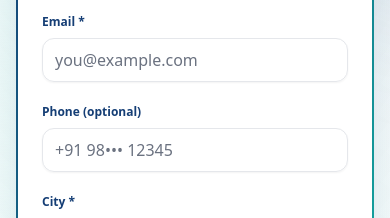
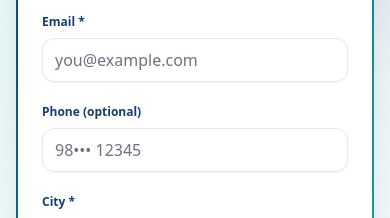
Before and after one commit to ZePaw-ORG/zepaw-web, a Next.js app: page / in a window 390 px wide. Shown: the part 10800-11018 px from the top of the page. Built offline with nearby package versions, Linux system fonts and the light colour scheme.

Commit message:
Fixed the type bug for phone field

```diff
--- a/app/api/beta/route.ts
+++ b/app/api/beta/route.ts
@@ -97,7 +97,7 @@ async function handleBetaSignup(request: NextRequest) {
       .insert({
         name: name.trim(),
         email: email.trim(),
-        phone: phone.trim(),
+        phone: phone.trim() ?? null,
         pettype: petType.trim(),
         city: city.trim(),
       })
--- a/components/structure/LandingPage.jsx
+++ b/components/structure/LandingPage.jsx
@@ -1300,8 +1300,13 @@ function BetaForm() {
                         <Input
                           value={form.phone}
                           onChange={(e) => setForm({ ...form, phone: e.target.value })}
-                          placeholder="+91 98••• 12345"
+                          placeholder="98••• 12345"
                           className="mt-1.5 h-11 rounded-xl border-[#E5E7EB]"
+                          type="tel"
+                          maxLength={10}
+                          inputMode="numeric"
+                          autoComplete="tel"
+                          pattern="[6-9][0-9]{9}"
                         />
                       </div>
                       <div>
--- a/components/ui/input.jsx
+++ /dev/null
@@ -1,19 +0,0 @@
-import * as React from "react"
-
-import { cn } from "@/lib/utils"
-
-const Input = React.forwardRef(({ className, type, ...props }, ref) => {
-  return (
-    <input
-      type={type}
-      className={cn(
-        "flex h-9 w-full rounded-md border border-input bg-transparent px-3 py-1 text-base shadow-sm transition-colors file:border-0 file:bg-transparent file:text-sm file:font-medium file:text-foreground placeholder:text-muted-foreground focus-visible:outline-none focus-visible:ring-1 focus-visible:ring-ring disabled:cursor-not-allowed disabled:opacity-50 md:text-sm",
-        className
-      )}
-      ref={ref}
-      {...props} />
-  );
-})
-Input.displayName = "Input"
-
-export { Input }
--- /dev/null
+++ b/components/ui/input.tsx
@@ -0,0 +1,25 @@
+import * as React from 'react';
+
+import { cn } from '@/lib/utils';
+
+export interface InputProps extends React.InputHTMLAttributes<HTMLInputElement> {}
+
+const Input = React.forwardRef<HTMLInputElement, InputProps>(
+  ({ className, type = 'text', ...props }, ref) => {
+    return (
+      <input
+        ref={ref}
+        type={type}
+        className={cn(
+          'flex h-9 w-full rounded-md border border-input bg-transparent px-3 py-1 text-base shadow-sm transition-colors file:border-0 file:bg-transparent file:text-sm file:font-medium file:text-foreground placeholder:text-muted-foreground focus-visible:outline-none focus-visible:ring-1 focus-visible:ring-ring disabled:cursor-not-allowed disabled:opacity-50 md:text-sm',
+          className
+        )}
+        {...props}
+      />
+    );
+  }
+);
+
+Input.displayName = 'Input';
+
+export { Input };
--- a/tsconfig.json
+++ b/tsconfig.json
@@ -33,7 +33,7 @@
     "app/layout.js",
     "app/page.jsx",
     "components/ui/button.jsx",
-    "components/ui/input.jsx",
+    "components/ui/input.tsx",
     "app/providers.js",
     "components/ui/sidebar.jsx"
 , "lib/utils.js"  ],
```
